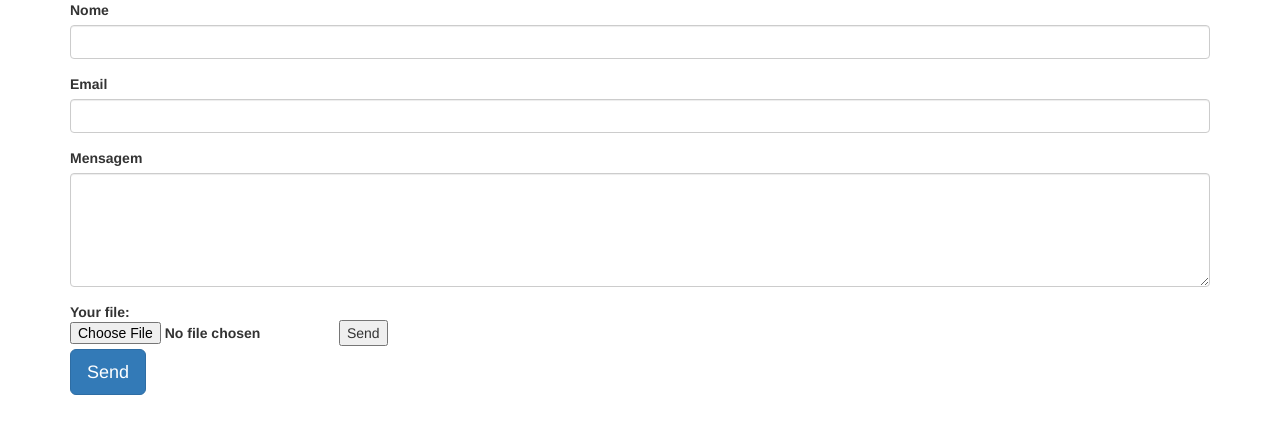
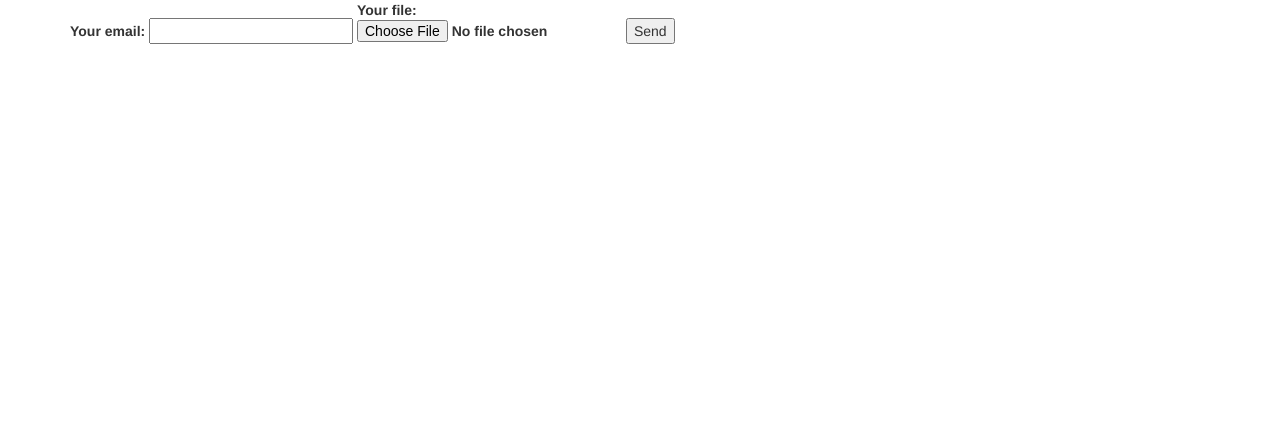
Before and after one commit to carvalhoapp/envioemail, a plain HTML site: page index.html in a window 1280 px wide. Drawn offline with Linux system fonts and the light colour scheme.

Commit message:
Update index.html

```diff
--- a/index.html
+++ b/index.html
@@ -6,27 +6,18 @@
 	<body class="container">
 
 
-		<form  action="https://formspree.io/f/myylqlka"  method="POST"  enctype="multipart/form-data">
-		    <div class="form-group">
-		    	<label>Nome</label>
-		    	<input type="text" name="name" id="name" class="form-control">
-		    </div>
-		    <div class="form-group">
-		    	<label>Email</label>
-		    	<input type="email" name="email" id="email"  class="form-control">
-		    </div>
-		    <div class="form-group">
-		    	<label>Mensagem</label>
-		    	<textarea name="message" id="message" class="form-control" rows="5"></textarea>
-		    </div>
+		<!-- modify this form HTML and place wherever you want your form -->
+<form
+  action="https://formspree.io/f/myylqlka"  method="POST"  enctype="multipart/form-data">
+  <label>
+    Your email:
+    <input type="email" name="_replyto">
+  </label>
   <label>
     Your file:
     <input type="file" name="upload">
   </label>
   <button type="submit">Send</button>
-		    <div class="form-group">
-		    	<input type="submit" value="Send" class="btn btn-primary btn-lg">
-		    </div>
 </form>
 
     	<script src="assets/js/jquery.min.js"></script>
```
Lines whose indentation alone changed are shown as unchanged.
